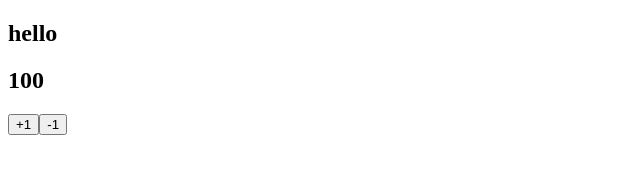
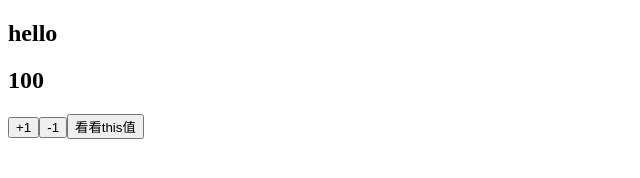
Before and after one commit to Benn314/Coderwhy_Vue3-Typescript, a plain HTML site: page src/01_Vue3初体验/06_template写法二.html in a window 1280 px wide. Shown: the whole page, without its empty margins (0-640 px from the left). Drawn offline with Linux system fonts and the light colour scheme.

Commit message:
fix:study daily & note

```diff
--- a/src/01_Vue3初体验/06_template写法二.html
+++ b/src/01_Vue3初体验/06_template写法二.html
@@ -15,6 +15,7 @@
       <h2>{{ count }}</h2>
       <button @click='increment'>+1</button>
       <button @click='decrement'>-1</button>
+      <button @click='btnClick'>看看this值</button>
     </div>
   </template>
 
@@ -46,9 +47,42 @@
         },
         decrement(){
           this.count--;
+        },
+        btnClick: ()=>{
+          // 在这里使用箭头函数打印出来的this是window对象
+          console.log(this);
         }
       }
     }).mount('#app')
+
+    // const foo = ()=>{
+    //   console.log(this);
+    // }
+    // const foo = function(){
+    //   console.log(this);
+    // }
+
+    // foo(); // window 隐式绑定
+
+    // const obj = {
+    //   bar: foo
+    // }
+
+    // obj.bar();
+
+    function bar(){
+      console.log(this);
+    }
+
+    // bar();
+
+    const info = {
+      name:"why"
+    }
+
+    // 显示绑定
+    const foo = bar.find(info);
+    foo();
   </script>
 </body>
 </html>
```
Also changed, not shown: .obsidian/appearance.json, .obsidian/bookmarks.json, .obsidian/workspace.json, note.assets/image-20230712195214298.png (added), 4 other files.
